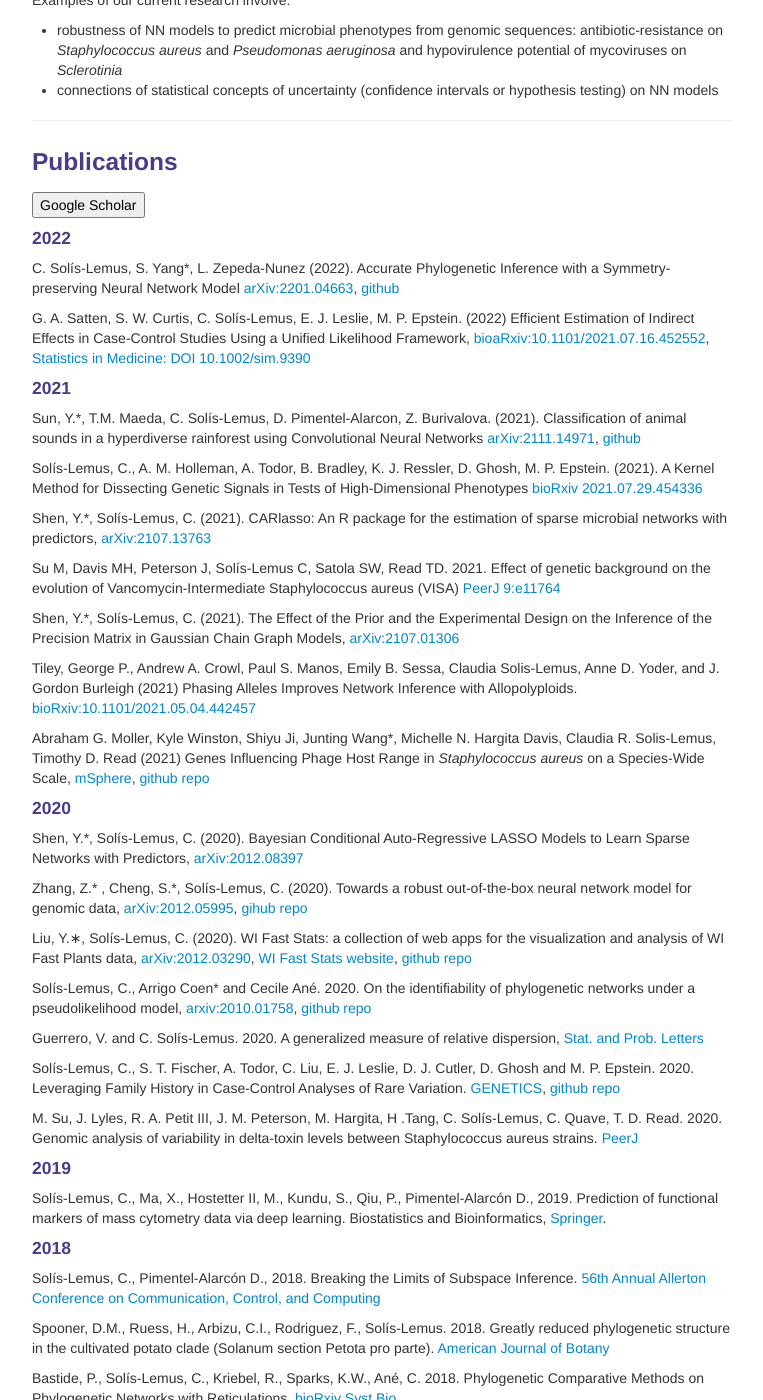
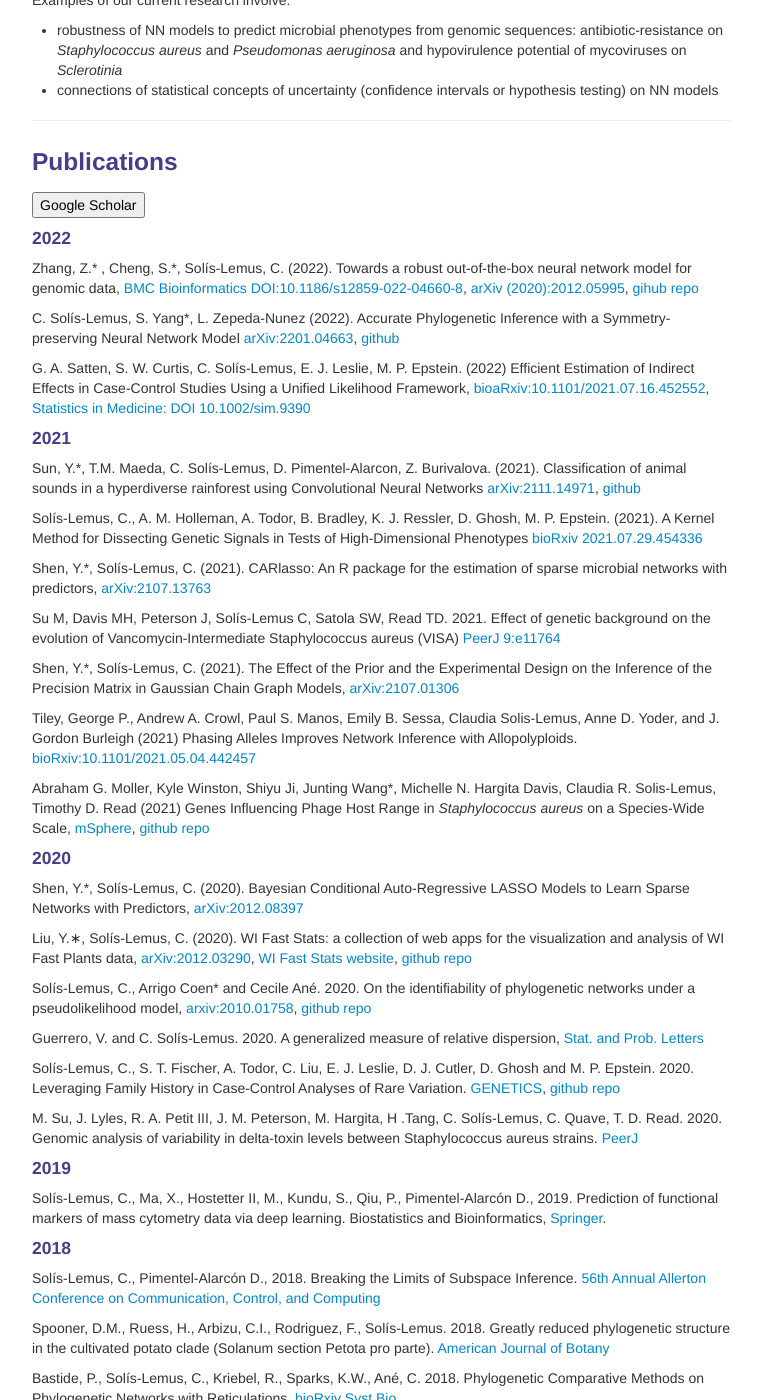
Before and after one commit to solislemuslab/solislemuslab.github.io, a Jekyll site: the page built from pages/research.md, in a window 1280 px wide and 1400 px high, scrolled down 2314 px. Shown: the whole window, without its empty margins (258-1021 px from the left). Built offline with Jekyll 4.4.1, drawn with Linux system fonts in a browser that asks for light colours; some of the changed lines change nothing that is shown.

Commit message:
added zhang,cheng paper

```diff
--- a/pages/research.md
+++ b/pages/research.md
@@ -127,6 +127,9 @@ Examples of our current research involve:
 
 #### 2022
 
+Zhang, Z.* , Cheng, S.*, Sol&iacute;s-Lemus, C. (2022). Towards a robust out-of-the-box neural network model for genomic data, [BMC Bioinformatics DOI:10.1186/s12859-022-04660-8](https://rdcu.be/cK1Bd), [arXiv (2020):2012.05995](https://arxiv.org/abs/2012.05995), [gihub repo](https://github.com/solislemuslab/dna-nn-theory)
+
+
 C. Sol&iacute;s-Lemus, S. Yang*, L. Zepeda-Nunez (2022).
 Accurate Phylogenetic Inference with a Symmetry-preserving Neural Network Model
 [arXiv:2201.04663](https://arxiv.org/abs/2201.04663), [github](https://github.com/Forgotten/nn-phylogenetics)
@@ -152,8 +155,6 @@ Abraham G. Moller, Kyle Winston, Shiyu Ji, Junting Wang*, Michelle N. Hargita Da
 #### 2020
 
 Shen, Y.*, Sol&iacute;s-Lemus, C. (2020). Bayesian Conditional Auto-Regressive LASSO Models to Learn Sparse Networks with Predictors, [arXiv:2012.08397](https://arxiv.org/abs/2012.08397)
-
-Zhang, Z.* , Cheng, S.*, Sol&iacute;s-Lemus, C. (2020). Towards a robust out-of-the-box neural network model for genomic data, [arXiv:2012.05995](https://arxiv.org/abs/2012.05995), [gihub repo](https://github.com/solislemuslab/dna-nn-theory)
 
 Liu, Y.∗, Sol&iacute;s-Lemus, C. (2020). WI Fast Stats: a collection of web apps for the visualization and analysis of WI Fast Plants data, [arXiv:2012.03290](https://arxiv.org/abs/2012.03290), [WI Fast Stats website](https://wi-fast-stats.wid.wisc.edu/), [github repo](https://github.com/crsl4/fast-stats)
 
```
Also changed, not shown: 1 other file.
